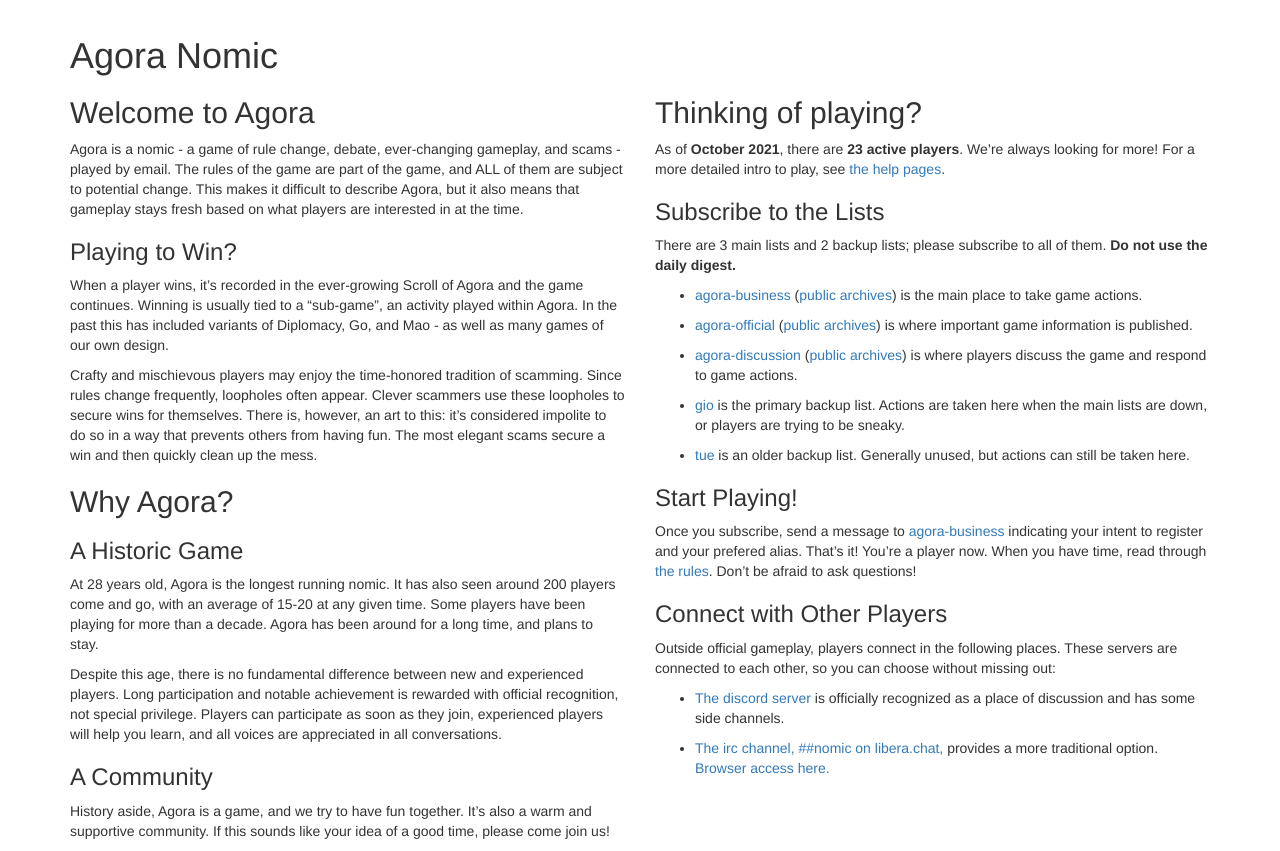
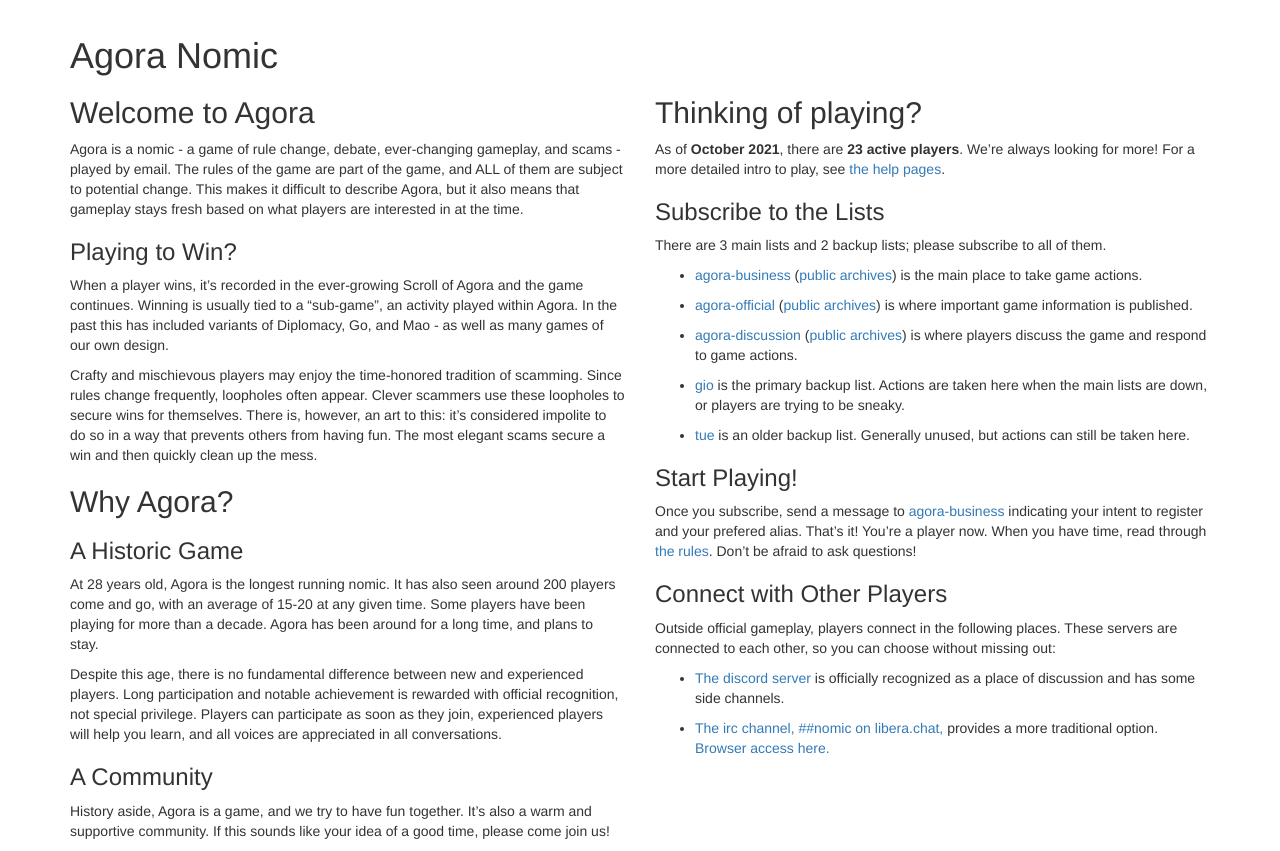
Before and after one commit to nixnull/agoranomic.github.io, a Jekyll site: the page built from index.md, in a window 1280 px wide. Shown: the part 160-1011 px from the top of the page. Built offline with Jekyll 4.4.1, drawn with Linux system fonts in a browser that asks for light colours; nearby versions of some CDN libraries; our own code applies the rules of GitHub Pages for plain Markdown files.

Commit message:
no more digestgit statusgit statusgit status!

```diff
--- a/index.md
+++ b/index.md
@@ -63,7 +63,7 @@ looking for more! For a more detailed intro to play, see [the help pages](https:
 ### Subscribe to the Lists
 
 There are 3 main lists and 2 backup lists; please subscribe to all of
-them. **Do not use the daily digest.**
+them.
 
 * [agora-business](http://www.agoranomic.org/cgi-bin/mailman/listinfo/agora-business)
   ([public archives](http://www.mail-archive.com/agora-business@agoranomic.org/info.html))
```
